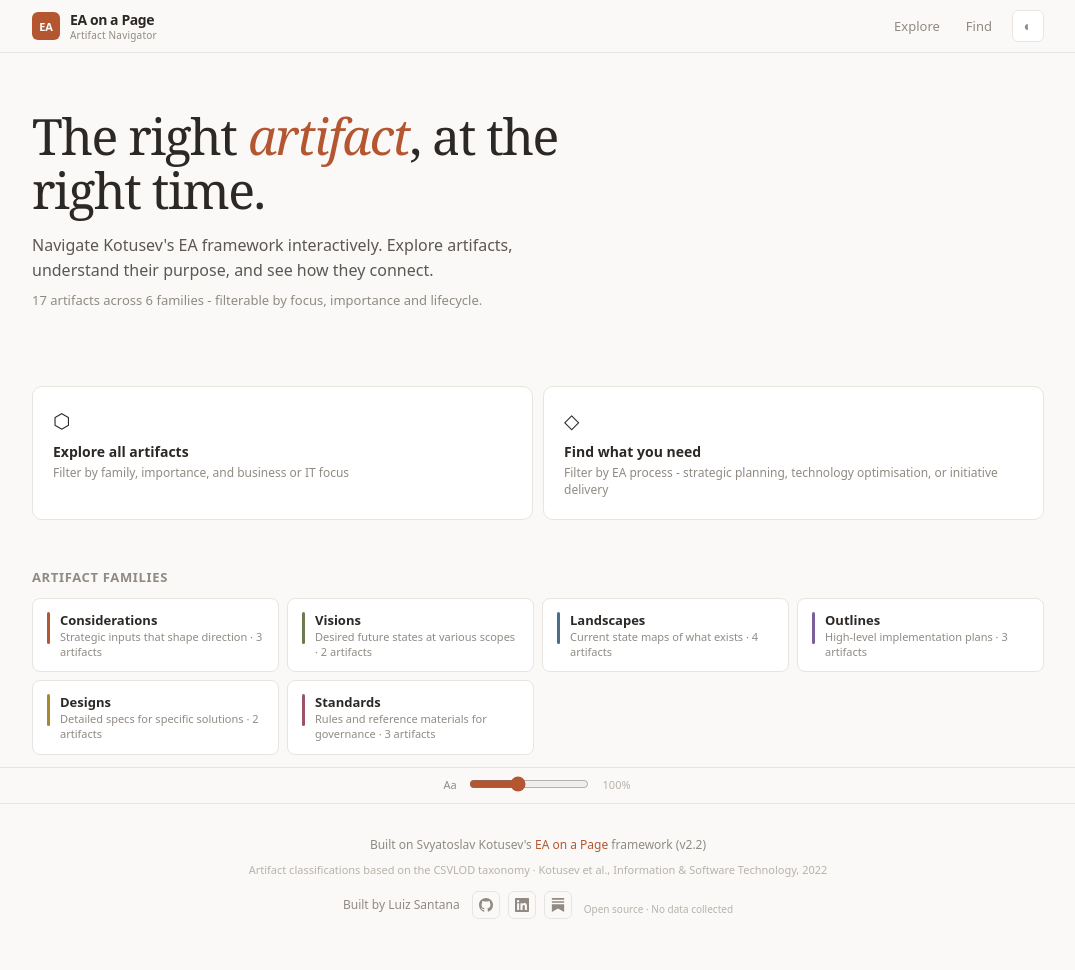
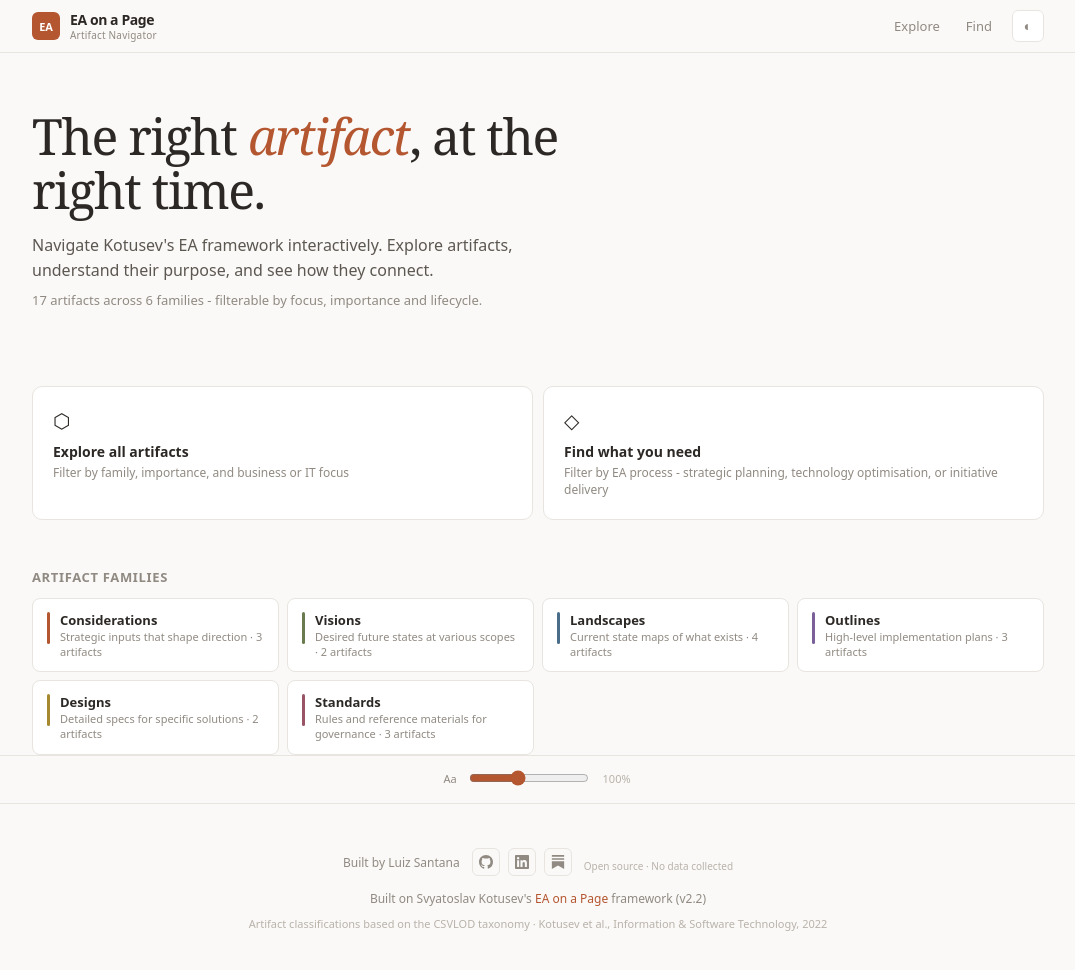
Before and after one commit to luizhrs/ea-on-a-page, a website: page public/index.html in a window 1280 px wide. Shown: the whole page, without its empty margins (102-1177 px from the left). Drawn offline with Linux system fonts and the light colour scheme; a web font is replaced by a local one.

Commit message:
Updated footer and font size slider

```diff
--- a/public/index.html
+++ b/public/index.html
@@ -18,7 +18,7 @@
   --vBg:#faf9f7;--vS:#d6d1ca;--vN:#f0ede9;--vT:#7a746d;
   --sh:0 1px 3px rgba(0,0,0,.04);
   background:var(--bg);color:var(--tx);
-  font-family:'Satoshi',system-ui,sans-serif;font-size:15px;
+  font-family:'Satoshi',system-ui,sans-serif;font-size:17px;
   -webkit-font-smoothing:antialiased;min-height:100vh;display:flex;flex-direction:column;
 }
 
@@ -134,8 +134,9 @@
 
 /* === FONT SIZE SLIDER === */
 .fs-bar{position:fixed;bottom:0;left:0;right:0;z-index:90;background:var(--hd);backdrop-filter:blur(16px);border-top:1px solid var(--bd);padding:8px 24px;display:flex;align-items:center;justify-content:center;gap:12px}
+@media(max-width:600px){.fs-bar{padding:10px 24px 28px}}
 .fs-bar label{font-size:11px;color:var(--tx3);font-weight:500;white-space:nowrap}
-.fs-bar input[type=range]{width:120px;accent-color:var(--ac);cursor:pointer}
+.fs-bar input[type=range]{width:120px;accent-color:var(--ac);cursor:pointer;height:28px}
 .fs-bar .fs-val{font-size:11px;color:var(--tx4);min-width:32px;text-align:center}
 
 /* === FOOTER === */
@@ -223,8 +224,6 @@
 </main>
 
 <footer>
-  <div class="ftr-main">Built on Svyatoslav Kotusev's <a href="https://eaonapage.com" target="_blank" rel="noopener">EA on a Page</a> framework (v2.2)</div>
-  <div class="ftr-sub">Artifact classifications based on the <a href="https://www.sciencedirect.com/science/article/abs/pii/S0950584922000593" target="_blank" rel="noopener">CSVLOD taxonomy</a> · Kotusev et al., Information &amp; Software Technology, 2022</div>
   <div class="ftr-author">
     <span>Built by Luiz Santana</span>
     <div class="ftr-icons">
@@ -234,6 +233,8 @@
     </div>
     <span class="ftr-note">Open source · No data collected</span>
   </div>
+  <div class="ftr-main" style="margin-top:14px">Built on Svyatoslav Kotusev's <a href="https://eaonapage.com" target="_blank" rel="noopener">EA on a Page</a> framework (v2.2)</div>
+  <div class="ftr-sub">Artifact classifications based on the <a href="https://www.sciencedirect.com/science/article/abs/pii/S0950584922000593" target="_blank" rel="noopener">CSVLOD taxonomy</a> · Kotusev et al., Information &amp; Software Technology, 2022</div>
 </footer>
 
 <div class="fs-bar">
```
